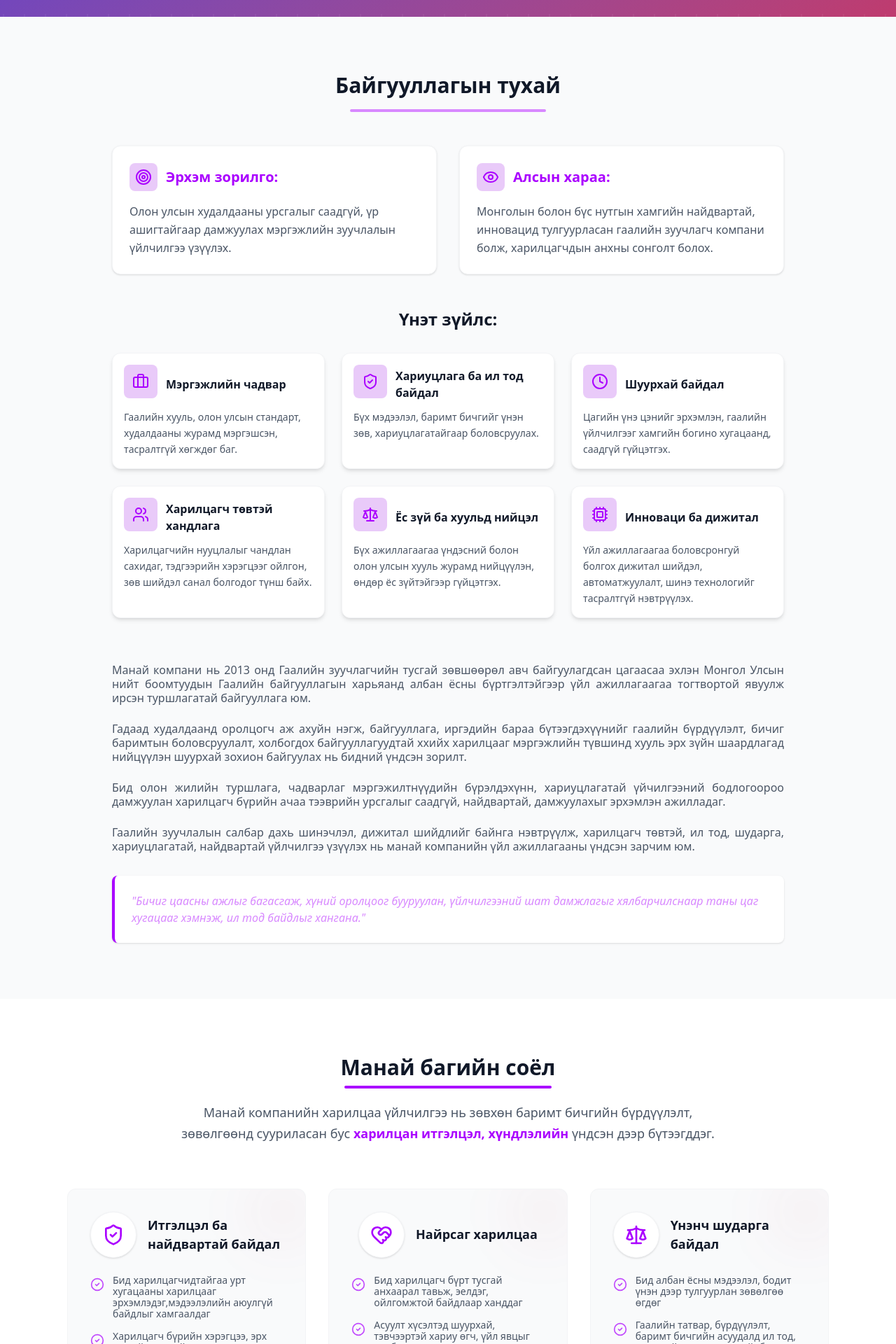
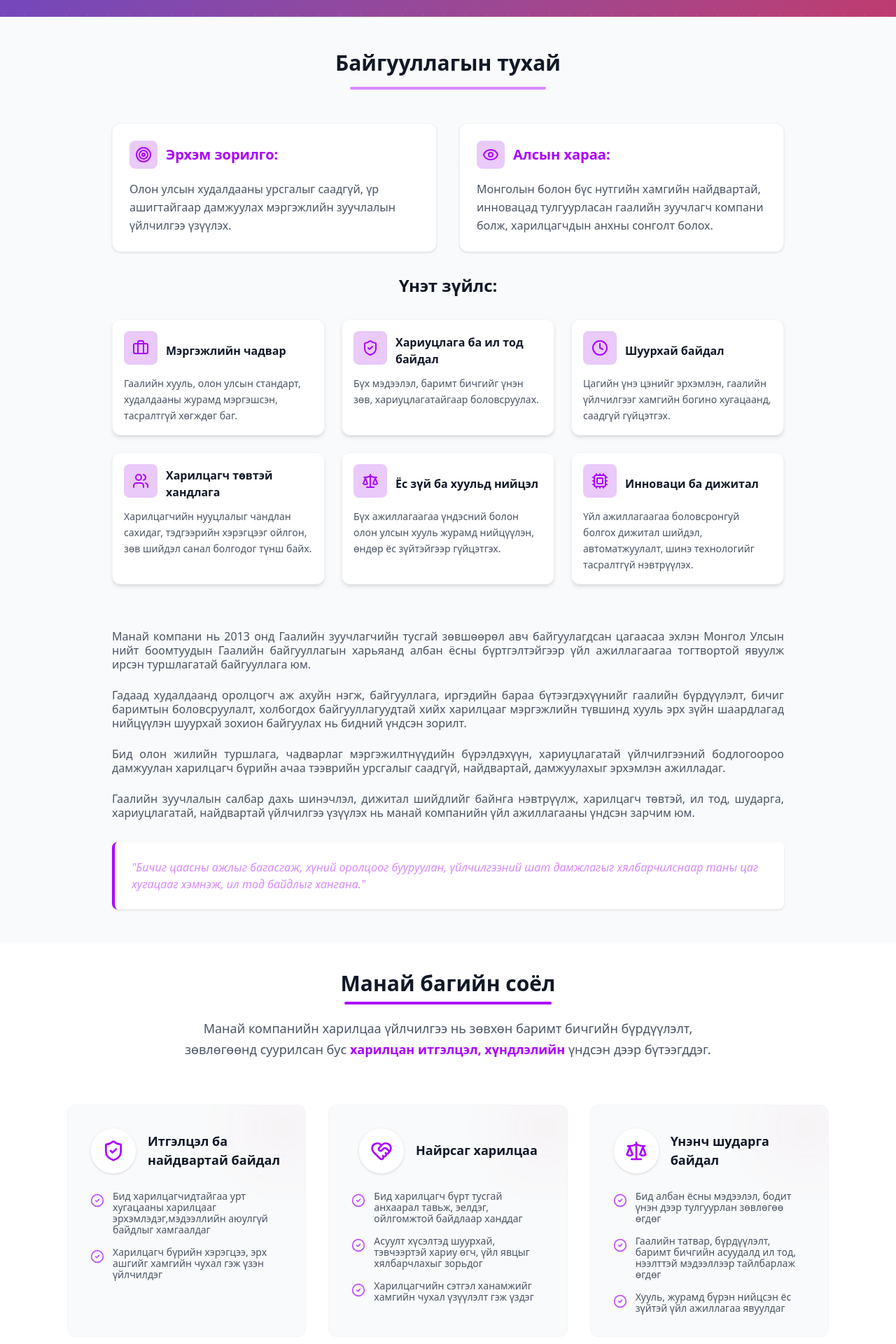
Before and after one commit to Oyunbat1/GaaliLandingPage, a Next.js app: page / in a window 1280 px wide. Shown: the part 880-2800 px from the top of the page at 70% size. Built offline with nearby package versions, Linux system fonts and the light colour scheme.

Commit message:
small changes don

```diff
--- a/app/component/AboutSection.tsx
+++ b/app/component/AboutSection.tsx
@@ -85,7 +85,7 @@ export default function AboutSection() {
 
     return (
         <div>
-            <section id="about" className="py-20 bg-gray-50"> {/* Changed bg to slight gray for contrast with white cards */}
+            <section id="about" className="py-12 bg-gray-50"> {/* Changed bg to slight gray for contrast with white cards */}
                 <motion.div
                     className="max-w-5xl mx-auto px-4 sm:px-6 lg:px-8" // Increased max-width slightly for grid
                     variants={containerVariants}
@@ -109,7 +109,7 @@ export default function AboutSection() {
 
 
                     {/* --- Mission & Vision Section (Top part) --- */}
-                    <div className="grid grid-cols-1 md:grid-cols-2 gap-8 mb-12">
+                    <div className="grid grid-cols-1 md:grid-cols-2 gap-8 mb-8">
                         <motion.div variants={itemVariants} className="bg-white p-6 rounded-xl shadow-sm border border-gray-100">
                             <div className="flex items-center mb-4">
                                 <div className="p-2 bg-[#e9caf9] rounded-lg mr-3">
@@ -130,7 +130,7 @@ export default function AboutSection() {
                                 <h1 className="text-xl font-bold text-[#AA00FF]">Алсын хараа:</h1>
                             </div>
                             <p className="text-gray-600 leading-relaxed">
-                                Монголын болон бүс нутгын хамгийн найдвартай, инновацид тулгуурласан гаалийн зуучлагч компани болж, харилцагчдын анхны сонголт болох.
+                                Монголын болон бүс нутгийн хамгийн найдвартай, инновацад тулгуурласан гаалийн зуучлагч компани болж, харилцагчдын анхны сонголт болох.
                             </p>
                         </motion.div>
                     </div>
@@ -181,13 +181,13 @@ export default function AboutSection() {
                         <motion.p variants={itemVariants}>
                             Гадаад худалдаанд оролцогч аж ахуйн нэгж, байгууллага, иргэдийн бараа
                             бүтээгдэхүүнийг гаалийн бүрдүүлэлт, бичиг баримтын боловсруулалт, холбогдох
-                            байгууллагуудтай ххийх харилцааг мэргэжлийн түвшинд хууль эрх зүйн
+                            байгууллагуудтай хийх харилцааг мэргэжлийн түвшинд хууль эрх зүйн
                             шаардлагад нийцүүлэн шуурхай зохион байгуулах нь бидний үндсэн зорилт.
                         </motion.p>
 
                         <motion.p variants={itemVariants}>
-                            Бид олон жилийн туршлага, чадварлаг мэргэжилтнүүдийн бүрэлдэхүнн,
-                            хариуцлагатай үйчилгээний бодлогоороо дамжуулан харилцагч бүрийн ачаа
+                            Бид олон жилийн туршлага, чадварлаг мэргэжилтнүүдийн бүрэлдэхүүн,
+                            хариуцлагатай үйлчилгээний бодлогоороо дамжуулан харилцагч бүрийн ачаа
                             тээврийн урсгалыг саадгүй, найдвартай, дамжуулахыг эрхэмлэн ажилладаг.
                         </motion.p>
 
--- a/app/component/AboutTeam.tsx
+++ b/app/component/AboutTeam.tsx
@@ -46,7 +46,7 @@ export default function AboutTeam() {
 
     return (
         <div id="team">
-            <section className="py-20 bg-white">
+            <section className="py-10 bg-white">
                 <motion.div
                     className="max-w-6xl mx-auto px-4 sm:px-6 lg:px-8"
                     variants={containerVariants}
@@ -71,7 +71,7 @@ export default function AboutTeam() {
                             className="text-lg text-gray-600 leading-relaxed"
                         >
                             Манай компанийн харилцаа үйлчилгээ нь зөвхөн баримт бичгийн бүрдүүлэлт,
-                            зөвөлгөөнд сууриласан бус <span className="text-[#AA00FF] font-semibold">харилцан итгэлцэл, хүндлэлийн</span> үндсэн дээр бүтээгддэг.
+                            зөвлөгөөнд суурилсан бус <span className="text-[#AA00FF] font-semibold">харилцан итгэлцэл, хүндлэлийн</span> үндсэн дээр бүтээгддэг.
                         </motion.p>
 
 
--- a/app/component/HeroSection.tsx
+++ b/app/component/HeroSection.tsx
@@ -130,14 +130,14 @@ export default function HeroSection() {
                                 variants={cardVariants}
                                 initial="hidden"
                                 animate="visible"
-                                className="relative z-10 w-full rounded-2xl cursor-pointer"
+                                className="relative z-10 w-full rounded-2xl cursor-pointer "
                             >
                                 <Image
-                                    src="/gaali5.png" // Ensure this file exists in your public folder
+                                    src="/gaali6.png" // Ensure this file exists in your public folder
                                     alt="Mongolian Customs Service"
                                     width={600}
                                     height={600}
-                                    className="w-full h-auto object-contain drop-shadow-2xl rounded-2xl"
+                                    className="w-full h-auto object-contain drop-shadow-2xl rounded-2xl "
                                     priority // Loads image immediately for Hero LCP optimization
                                 />
                             </motion.div>
--- a/app/component/ServiceSection.tsx
+++ b/app/component/ServiceSection.tsx
@@ -39,7 +39,7 @@ export default function ServiceSection() {
                             className="w-40 mb-6 h-1 bg-[#D889FF] mx-auto rounded"
                         ></motion.div>
                         <p className="text-gray-600 max-w-2xl mx-auto">
-                            Манай компаний Гаалийн бүртгэгдсэн мэргэжилтэнгүүд гаалийн
+                            Манай компани Гаалийн бүртгэгдсэн мэргэжилтнүүд гаалийн
                             бүрдүүлэлт, импорт-экспортын үйл ажиллагаа, зэрэгт өндөр мэргэшсэн туршлагатай. Бид харилцагчдынхаа бараа,
                             тээвэрлэлт, гаалийн үйл явцыг хуульд нийцсэн, түргэн шуурхай
                             шийдэж, аливаа эрсдэлээс хамгаалах үйлчилгээг үзүүлдэг.
@@ -74,7 +74,7 @@ export default function ServiceSection() {
 
                 {/* --- PART 2: Static Features (6 Icons) --- */}
                 <div className="max-w-7xl mx-auto px-4 sm:px-6 lg:px-8">
-                    <div className="text-center mb-16">
+                    <div className="text-center mb-10">
                         <h2 className="text-3xl font-bold text-gray-900 mb-4">
                             Үйлчилгээний боломжууд
                         </h2>
--- a/app/component/TeamSection.tsx
+++ b/app/component/TeamSection.tsx
@@ -15,7 +15,6 @@ import {
     Mail,
     MessageCircle,
     MessageSquare,
-    User
 } from "lucide-react";
 
 import { zonesData, getMembersByZoneId, Member } from "@/lib/Members";
@@ -26,7 +25,7 @@ const itemVariants = {
     visible: {
         opacity: 1,
         y: 0,
-        transition: { duration: 0.3 }
+        transition: { duration: 0.3 },
     },
 };
 
@@ -63,6 +62,7 @@ export default function TeamSection() {
                 {/* Main Layout */}
                 <div className="flex flex-col lg:flex-row gap-8 lg:gap-16 min-h-[600px]">
 
+                    {/* LEFT SIDE: Zone Navigation */}
                     <div className="lg:w-1/3 flex-shrink-0">
                         <div className="lg:sticky lg:top-10 flex flex-col gap-3">
                             {visibleZones.map((zone) => {
@@ -79,7 +79,12 @@ export default function TeamSection() {
                                                     : "bg-white/5 border-white/10 hover:bg-white/10 hover:border-white/30 text-white"
                                                 }`}
                                         >
-                                            <span className={`text-lg transition-colors duration-300 ${isParentActive ? "font-bold text-[#2A00FF]" : "font-medium text-white/90"}`}>
+                                            <span
+                                                className={`text-lg transition-colors duration-300 ${isParentActive
+                                                        ? "font-bold text-[#2A00FF]"
+                                                        : "font-medium text-white/90"
+                                                    }`}
+                                            >
                                                 {zone.zone}
                                             </span>
 
@@ -93,15 +98,9 @@ export default function TeamSection() {
                                             )}
                                         </button>
 
-                                        {/* Sub-Zones */}
-                                        <AnimatePresence>
-                                            {zone.zones && zone.zones.length > 0 && isParentActive && (
-                                                <motion.div
-                                                    initial={{ opacity: 0, height: 0 }}
-                                                    animate={{ opacity: 1, height: 'auto' }}
-                                                    exit={{ opacity: 0, height: 0 }}
-                                                    className="flex flex-col gap-2 ml-4 pl-4 border-l border-white/20"
-                                                >
+                                        {/* Sub-Zones (ALWAYS VISIBLE NOW) */}
+                                        {zone.zones && zone.zones.length > 0 && (
+                                            <div className="flex flex-col gap-2 ml-4 pl-4 border-l border-white/20 mt-1">
                                                 {zone.zones.map((subZone) => {
                                                     const isSubActive = activeZoneId === subZone.id;
                                                     return (
@@ -110,18 +109,22 @@ export default function TeamSection() {
                                                             onClick={() => setActiveZoneId(subZone.id)}
                                                             className={`group flex items-center gap-3 text-left py-3 px-4 rounded-xl text-sm transition-all duration-200
                               ${isSubActive
-                                                                        ? "bg-[#6125da] text-white font-bold shadow-md"
+                                                                    ? "bg-[#6125da] text-white font-bold shadow-md translate-x-2"
                                                                     : "text-white/70 hover:text-white hover:bg-white/10"
                                                                 }`}
                                                         >
-                                                                <CornerDownRight size={14} className={isSubActive ? "opacity-100" : "opacity-40"} />
+                                                            <CornerDownRight
+                                                                size={14}
+                                                                className={
+                                                                    isSubActive ? "opacity-100" : "opacity-40"
+                                                                }
+                                                            />
                                                             {subZone.zone}
                                                         </button>
                                                     );
                                                 })}
-                                                </motion.div>
+                                            </div>
                                         )}
-                                        </AnimatePresence>
                                     </div>
                                 );
                             })}
@@ -151,7 +154,9 @@ export default function TeamSection() {
                                         </div>
                                         <div className="flex items-center gap-2 bg-white/10 px-3 py-1.5 rounded-lg border border-white/10">
                                             <Users size={16} className="text-[#a58aff]" />
-                                            <span className="text-white font-mono text-sm">{activeMembers.length}</span>
+                                            <span className="text-white font-mono text-sm">
+                                                {activeMembers.length}
+                                            </span>
                                         </div>
                                     </div>
 
@@ -193,7 +198,6 @@ function MemberCard({ member }: { member: Member }) {
             <div className="absolute top-0 left-0 w-full h-1 bg-gradient-to-r from-transparent via-[#2A00FF] to-transparent opacity-0 group-hover:opacity-100 transition-opacity duration-500" />
 
             <div className="p-6 flex flex-col h-full">
-
                 <div className="flex items-start gap-4 mb-6">
                     <div className="flex-1 min-w-0">
                         <h4 className="text-xl font-bold text-[#2A00FF] truncate leading-tight transition-colors duration-300">
@@ -253,18 +257,18 @@ function SocialLink({
     label: string;
     isStatic?: boolean;
 }) {
-    // UPDATED: Fixed base classes to specifically use border-[#2A00FF] and rounded-md
-    const baseClasses = "flex items-center justify-between w-full px-4 py-2.5 rounded-md border border-[#2A00FF] bg-transparent transition-all duration-300";
+    const baseClasses =
+        "flex items-center justify-between w-full px-4 py-2.5 rounded-md border border-[#2A00FF] bg-transparent transition-all duration-300";
 
     if (isStatic) {
         const displayValue = href.replace(/^(tel:|mailto:)/, "");
 
         return (
-            <div className={`${baseClasses} cursor-default opacity-90 hover:opacity-100`}>
+            <div
+                className={`${baseClasses} cursor-default opacity-90 hover:opacity-100`}
+            >
                 <div className="flex items-center gap-3 overflow-hidden">
-                    <span className="text-[#2A00FF]">
-                        {icon}
-                    </span>
+                    <span className="text-[#2A00FF]">{icon}</span>
                     <span className="text-sm text-[#2A00FF] font-mono leading-3 select-all">
                         {displayValue}
                     </span>
@@ -278,7 +282,6 @@ function SocialLink({
             href={href}
             target="_blank"
             rel="noopener noreferrer"
-            // Added hover background for better interaction feedback
             className={`${baseClasses} group/link hover:bg-[#2A00FF]/5 hover:scale-[1.02] hover:shadow-lg hover:shadow-[#2A00FF]/10`}
         >
             <div className="flex items-center gap-3">
--- a/lib/ServiteData.ts
+++ b/lib/ServiteData.ts
@@ -14,7 +14,7 @@ export const serviceSupportData: ServiceSupportItem[] = [
     id: 1,
     title: "Харилцаа, үйлчилгээний дэмжлэг",
     description: [
-      { id: 101, text: "Харилцагчийн хэрэглээнд тулгуурласан зөвөлгөө" },
+      { id: 101, text: "Харилцагчийн хэрэглээнд тулгуурласан зөвлөгөө" },
       { id: 102, text: "Шуурхай мэдээлэл солилцоо (утас, и-мэйл, цахим систем)" },
       { id: 103, text: "Бараа, тээвэрлэлтийн процессийг төлөвлөх, зохион байгуулах" },
       { id: 104, text: "Гаалийн байгууллагаас ирсэн зөвлөмж, шаардлагыг тайлбарлах" }
--- a/lib/teamInfoData.ts
+++ b/lib/teamInfoData.ts
@@ -17,7 +17,7 @@ export const teamInfoData: TeamInfo[] = [
     description: [
       {
         id: 101,
-        text: "Бид харилцагчидтайгаа урт хугацааны харилцааг эрхэмлэдэг,мэдээлэлийн аюулгүй байдлыг хамгаалдаг "
+        text: "Бид харилцагчидтайгаа урт хугацааны харилцааг эрхэмлэдэг,мэдээллийн аюулгүй байдлыг хамгаалдаг "
       },
       {
         id: 102,
@@ -38,7 +38,7 @@ export const teamInfoData: TeamInfo[] = [
     id: 3,
     title: "Үнэнч шударга байдал",
     description: [
-      { id: 301, text: "Бид албан ёсны мэдээлэл, бодит үнэн дээр тулгуурлан зөвөлгөө өгдөг" },
+      { id: 301, text: "Бид албан ёсны мэдээлэл, бодит үнэн дээр тулгуурлан зөвлөгөө өгдөг" },
       { id: 302, text: "Гаалийн татвар, бүрдүүлэлт, баримт бичгийн асуудалд ил тод, нээлттэй мэдээллээр тайлбарлаж өгдөг" },
       { id: 303, text: "Хууль, журамд бүрэн нийцсэн ёс зүйтэй үйл ажиллагаа явуулдаг" }
     ]
```
Also changed, not shown: app/component/Header.tsx (+4 -2 lines), 2 other files (tests, documents, lock files or other folders). Lines whose indentation alone changed are shown as unchanged.
